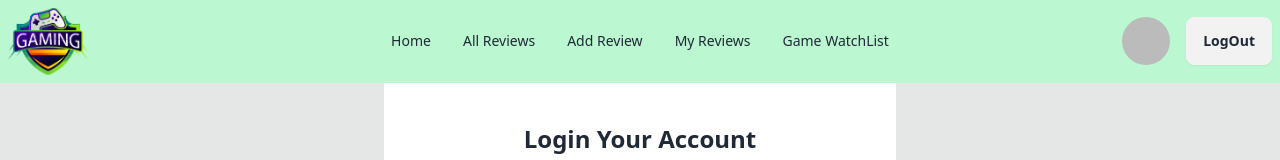
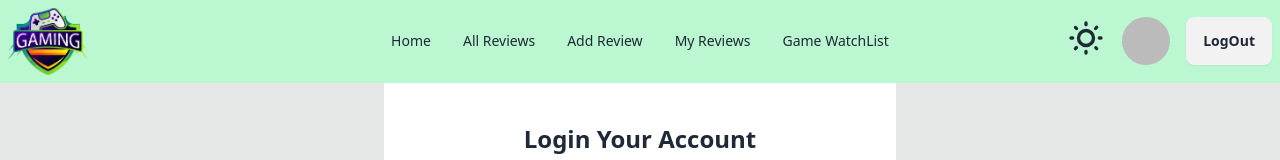
Before and after one commit to khokanChakma/chill-gamer-client, a React (Vite) app: page /login in a window 1280 px wide. Shown: the top 160 px of the page. Built offline with nearby package versions, Linux system fonts and the light colour scheme; no server answers; sample sign-in values are in the browser's storage.

Commit message:
dark mode and light mode done

```diff
--- /dev/null
+++ b/src/Theme/Theme.jsx
@@ -0,0 +1,52 @@
+import React from 'react';
+
+const Theme = () => {
+
+    const setDaekMode = () =>{
+        document.querySelector("body").setAttribute('data-theme', 'dark');
+        localStorage.setItem("selectedTheme", "dark");
+    }
+    const setLightMode = () =>{
+        document.querySelector("body").setAttribute('data-theme', 'light');
+        localStorage.setItem("selectedTheme", "light");
+    };
+
+    const selectedTheme = localStorage.getItem("selectedTheme");
+    if(selectedTheme === "dark"){
+        setDaekMode();
+    }
+const toggleTheme = (e) =>{
+    if(e.target.checked) setDaekMode();
+    else setLightMode();
+}
+
+return (
+    <label className="swap swap-rotate">
+        {/* this hidden checkbox controls the state */}
+        <input type="checkbox" className="theme-controller" value="synthwave"
+        onChange={toggleTheme}
+        defaultChecked={selectedTheme === "dark"}
+        />
+
+        {/* sun icon */}
+        <svg
+            className="swap-off h-10 w-10 fill-current"
+            xmlns="http://www.w3.org/2000/svg"
+            viewBox="0 0 24 24">
+            <path
+                d="M5.64,17l-.71.71a1,1,0,0,0,0,1.41,1,1,0,0,0,1.41,0l.71-.71A1,1,0,0,0,5.64,17ZM5,12a1,1,0,0,0-1-1H3a1,1,0,0,0,0,2H4A1,1,0,0,0,5,12Zm7-7a1,1,0,0,0,1-1V3a1,1,0,0,0-2,0V4A1,1,0,0,0,12,5ZM5.64,7.05a1,1,0,0,0,.7.29,1,1,0,0,0,.71-.29,1,1,0,0,0,0-1.41l-.71-.71A1,1,0,0,0,4.93,6.34Zm12,.29a1,1,0,0,0,.7-.29l.71-.71a1,1,0,1,0-1.41-1.41L17,5.64a1,1,0,0,0,0,1.41A1,1,0,0,0,17.66,7.34ZM21,11H20a1,1,0,0,0,0,2h1a1,1,0,0,0,0-2Zm-9,8a1,1,0,0,0-1,1v1a1,1,0,0,0,2,0V20A1,1,0,0,0,12,19ZM18.36,17A1,1,0,0,0,17,18.36l.71.71a1,1,0,0,0,1.41,0,1,1,0,0,0,0-1.41ZM12,6.5A5.5,5.5,0,1,0,17.5,12,5.51,5.51,0,0,0,12,6.5Zm0,9A3.5,3.5,0,1,1,15.5,12,3.5,3.5,0,0,1,12,15.5Z" />
+        </svg>
+
+        {/* moon icon */}
+        <svg
+            className="swap-on h-10 w-10 fill-current"
+            xmlns="http://www.w3.org/2000/svg"
+            viewBox="0 0 24 24">
+            <path
+                d="M21.64,13a1,1,0,0,0-1.05-.14,8.05,8.05,0,0,1-3.37.73A8.15,8.15,0,0,1,9.08,5.49a8.59,8.59,0,0,1,.25-2A1,1,0,0,0,8,2.36,10.14,10.14,0,1,0,22,14.05,1,1,0,0,0,21.64,13Zm-9.5,6.69A8.14,8.14,0,0,1,7.08,5.22v.27A10.15,10.15,0,0,0,17.22,15.63a9.79,9.79,0,0,0,2.1-.22A8.11,8.11,0,0,1,12.14,19.73Z" />
+        </svg>
+    </label>
+);
+};
+
+export default Theme;
--- a/src/components/Navber.jsx
+++ b/src/components/Navber.jsx
@@ -4,10 +4,10 @@ import { useContext } from "react";
 import { AuthContext } from "../authprovider/AuthProvider";
 import 'react-tooltip/dist/react-tooltip.css'
 import { Tooltip } from "react-tooltip";
+import Theme from "../Theme/Theme";
 
 const Navber = () => {
     const { logOut, user } = useContext(AuthContext)
-    console.log(user)
     return (
         <div className="navbar bg-green-200">
             <div className="navbar-start">
@@ -49,11 +49,16 @@ const Navber = () => {
                     <NavLink to='/watchList'><li><a>Game WatchList</a></li></NavLink>
                 </ul>
             </div>
+
             <div className="navbar-end">
+
                 {
                     user && user?.email ?
-                        <div className="flex gap-4 z-10">
-                            <Tooltip anchorSelect="#showTooltip" content={user?.email}/>
+                        <div className="flex justify-center items-center gap-4 z-10">
+                            <div>
+                                <Theme></Theme>
+                            </div>
+                            <Tooltip anchorSelect="#showTooltip" content={user?.email} />
                             <p>
                                 <img id="showTooltip" className="w-12 h-12 rounded-full cursor-pointer" src={user?.photoURL} alt="" />
                             </p>
--- a/src/pages/AddReview.jsx
+++ b/src/pages/AddReview.jsx
@@ -84,7 +84,7 @@ const AddReview = () => {
                             <label className="label">
                                 <span className="label-text text-lg font-semibold">Rating</span>
                             </label>
-                            <input type="text" name='rating' placeholder="Rating" className="input input-bordered" required />
+                            <input type="text" name='rating' min={1} max={9} placeholder="Rating" className="input input-bordered" required />
                         </div>
                     </div>
                     {/* publishing year and genres row */}
--- a/src/pages/AllReviews.jsx
+++ b/src/pages/AllReviews.jsx
@@ -1,11 +1,20 @@
 import { useLoaderData } from "react-router-dom";
 import CardReview from "../components/CardReview";
+import { IoMdMenu } from "react-icons/io";
 const AllReviews = () => {
     const allReviews = useLoaderData()
+    console.log(allReviews)
 
 
     return (
         <div className="pt-6 bg-[#5de1ff]">
+            <div className="dropdown dropdown-bottom">
+                <div tabIndex={0} role="button" className="btn m-1"><IoMdMenu /></div>
+                <ul tabIndex={0} className="dropdown-content menu bg-base-100 rounded-box z-[1] w-52 p-2 shadow">
+                    <li><a>Item 1</a></li>
+                    <li><a>Item 2</a></li>
+                </ul>
+            </div>
             <div className="grid grid-cols-1 md:grid-cols-2 lg:grid-cols-3 gap-4 p-4">
                 {
                     allReviews.map(review => <CardReview key={review._id} review={review}></CardReview>)
```
